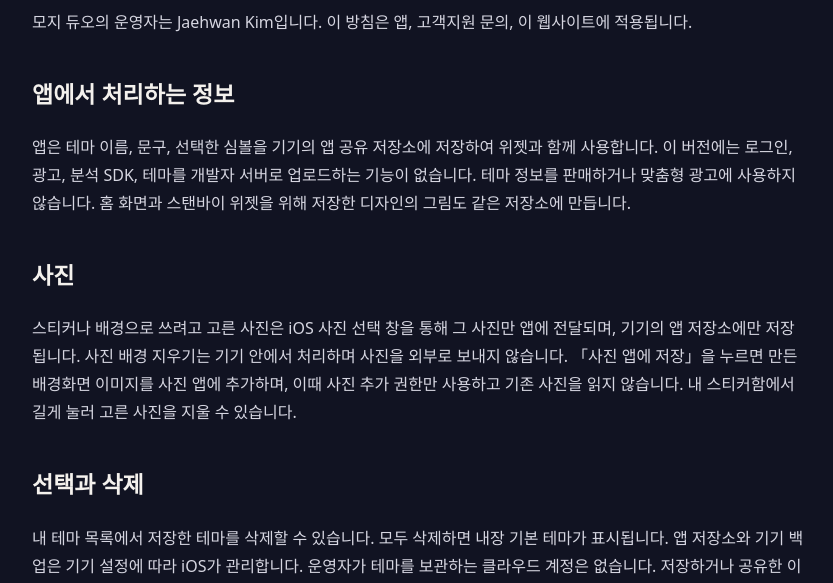
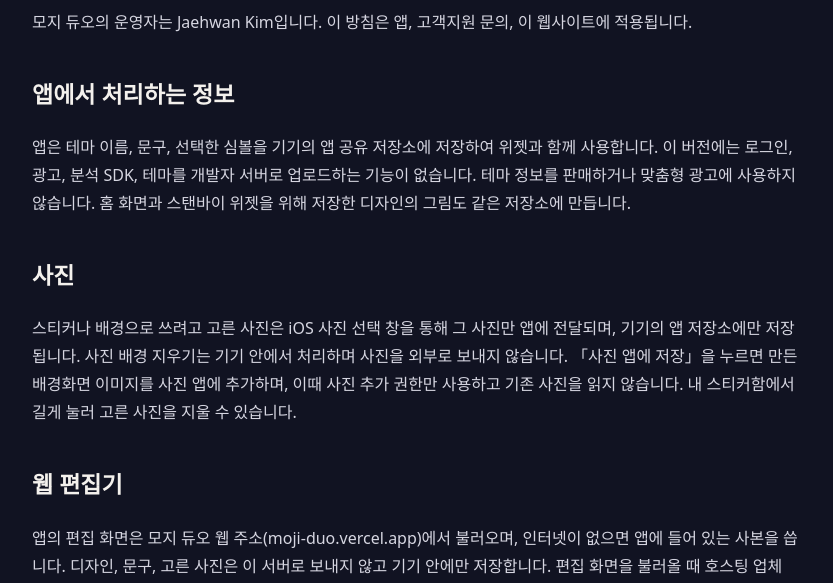
Before and after one commit to convoy-crew/duo-theme-site, a plain HTML site: page privacy-ko.html in a window 1280 px wide. Shown: the part 369-952 px from the top of the page, without its empty margins (222-1055 px from the left). Drawn offline with Linux system fonts and the light colour scheme.

Commit message:
Explain that the app loads its editor from moji-duo.vercel.app and what the host may process (#3)
Co-authored-by: Claude Opus 5.5 <noreply@anthropic.com>

```diff
--- a/privacy-ko.html
+++ b/privacy-ko.html
@@ -1,6 +1,7 @@
 <!doctype html><html lang="ko"><meta charset="utf-8"><meta name="viewport" content="width=device-width, initial-scale=1"><meta name="description" content="Moji Duo support and privacy information."><title>개인정보처리방침 | 모지 듀오</title><link rel="stylesheet" href="style.css"><nav aria-label="Main"><a href="index.html">Moji Duo</a><a href="privacy.html">Privacy</a><a href="privacy-ko.html" lang="ko">개인정보처리방침</a></nav><header><img src="icon.png" alt="Moji Duo"><p class="tag">Personal Lock Screen themes</p></header><main><h1>개인정보처리방침</h1><p>모지 듀오의 운영자는 Jaehwan Kim입니다. 이 방침은 앱, 고객지원 문의, 이 웹사이트에 적용됩니다.</p>
 <h2>앱에서 처리하는 정보</h2><p>앱은 테마 이름, 문구, 선택한 심볼을 기기의 앱 공유 저장소에 저장하여 위젯과 함께 사용합니다. 이 버전에는 로그인, 광고, 분석 SDK, 테마를 개발자 서버로 업로드하는 기능이 없습니다. 테마 정보를 판매하거나 맞춤형 광고에 사용하지 않습니다. 홈 화면과 스탠바이 위젯을 위해 저장한 디자인의 그림도 같은 저장소에 만듭니다.</p>
 <h2>사진</h2><p>스티커나 배경으로 쓰려고 고른 사진은 iOS 사진 선택 창을 통해 그 사진만 앱에 전달되며, 기기의 앱 저장소에만 저장됩니다. 사진 배경 지우기는 기기 안에서 처리하며 사진을 외부로 보내지 않습니다. 「사진 앱에 저장」을 누르면 만든 배경화면 이미지를 사진 앱에 추가하며, 이때 사진 추가 권한만 사용하고 기존 사진을 읽지 않습니다. 내 스티커함에서 길게 눌러 고른 사진을 지울 수 있습니다.</p>
+<h2>웹 편집기</h2><p>앱의 편집 화면은 모지 듀오 웹 주소(moji-duo.vercel.app)에서 불러오며, 인터넷이 없으면 앱에 들어 있는 사본을 씁니다. 디자인, 문구, 고른 사진은 이 서버로 보내지 않고 기기 안에만 저장합니다. 편집 화면을 불러올 때 호스팅 업체 Vercel이 서비스 제공과 보안을 위해 IP 주소 등 요청 정보를 자체 <a href="https://vercel.com/legal/privacy-policy">개인정보처리방침</a>에 따라 처리할 수 있습니다.</p>
 <h2>선택과 삭제</h2><p>내 테마 목록에서 저장한 테마를 삭제할 수 있습니다. 모두 삭제하면 내장 기본 테마가 표시됩니다. 앱 저장소와 기기 백업은 기기 설정에 따라 iOS가 관리합니다. 운영자가 테마를 보관하는 클라우드 계정은 없습니다. 저장하거나 공유한 이미지는 해당 위치에서 따로 삭제해주세요.</p>
 <h2>공유</h2><p>이미지를 공유하면 iOS가 사용자가 선택한 앱이나 서비스로 전달합니다. 해당 서비스의 개인정보처리방침이 적용됩니다. 잠금 화면에 표시하거나 공유할 문구에는 민감한 정보를 넣지 않는 것을 권합니다.</p>
 <h2>고객지원 및 웹사이트</h2><p>이메일 문의 시 이메일 주소와 사용자가 보낸 내용 및 첨부파일을 받습니다. 문의 응답에 사용하며 해결과 후속 대응에 필요한 동안 보관합니다. 이메일로 삭제를 요청할 수 있으며 법령상 보존 의무가 있는 경우를 제외하고 처리합니다. 이메일 전달 과정에서는 이메일 서비스 제공자가 정보를 처리합니다.</p><p>이 정적 웹사이트에는 별도 분석·광고 스크립트를 넣지 않습니다. GitHub Pages가 호스팅하며 GitHub는 서비스 제공과 보안을 위해 IP 주소 등 요청 정보를 자체 <a href="https://docs.github.com/en/site-policy/privacy-policies/github-general-privacy-statement">개인정보처리방침</a>에 따라 처리할 수 있습니다.</p>
```
Also changed, not shown: privacy.html (+1 -0 lines).
